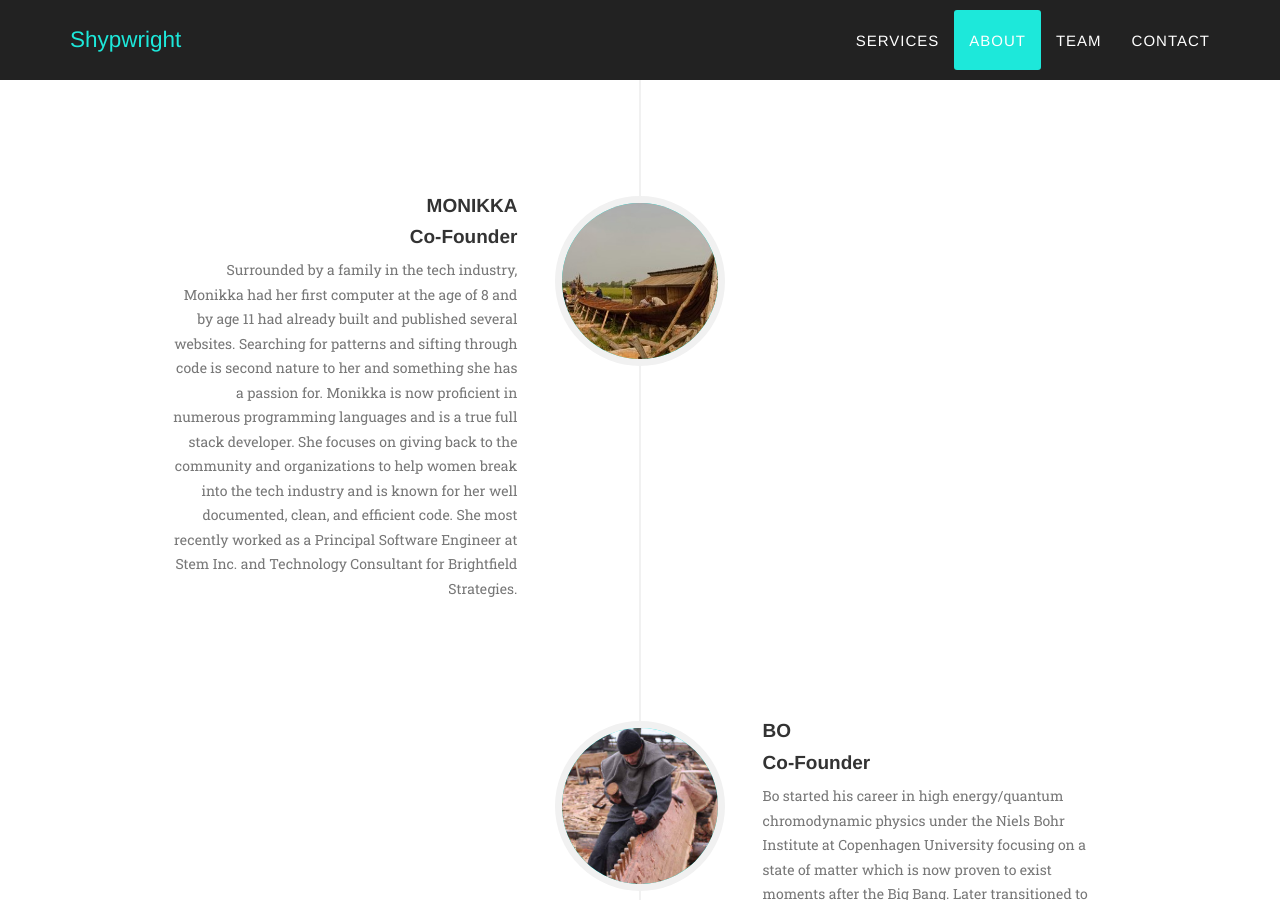
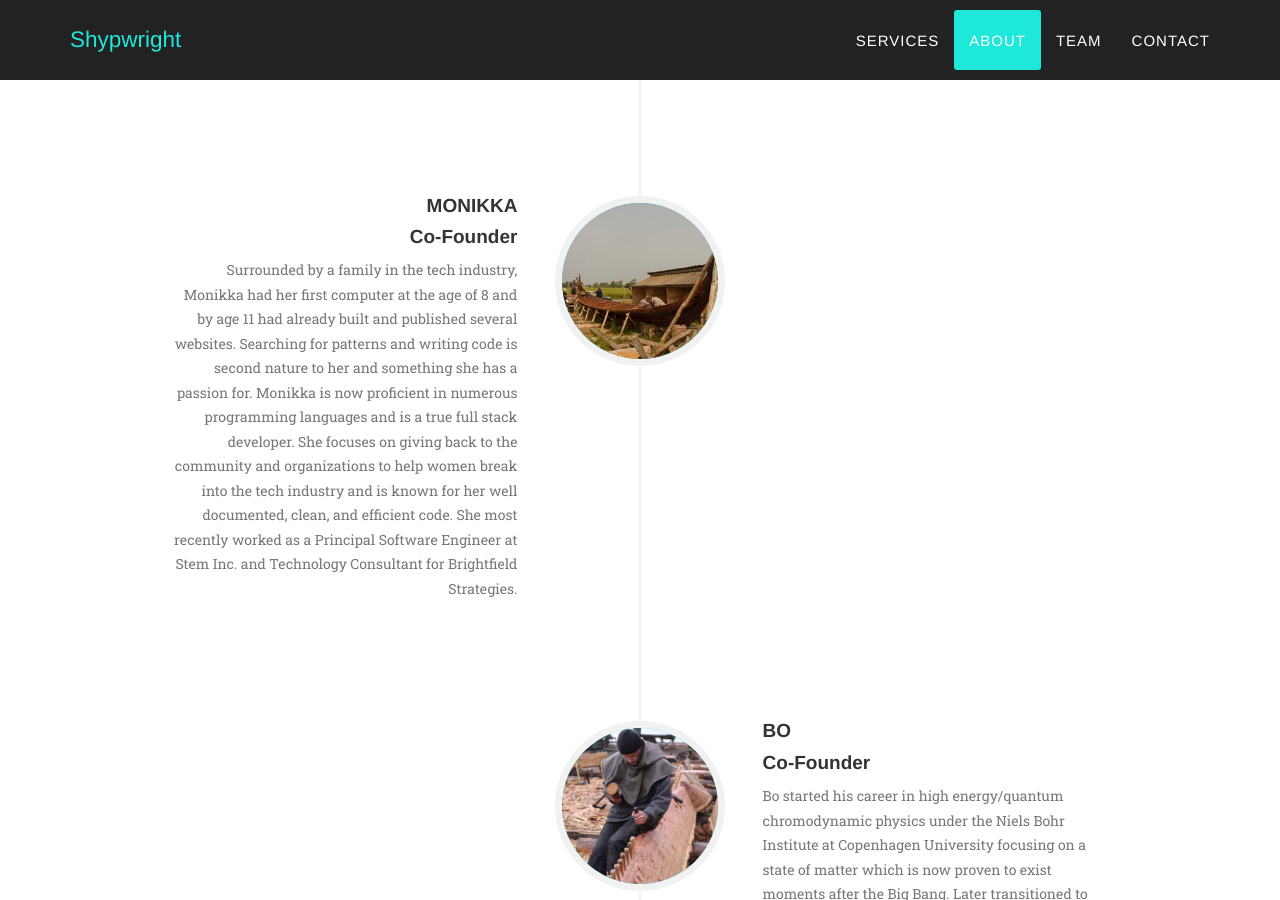
Before and after one commit to shypwrights/shypwright.github.io, a Jekyll site: the page built from index.html, in a window 1280 px wide and 900 px high, scrolled down 3153 px. Built offline with Jekyll 4.4.1, drawn with Linux system fonts in a browser that asks for light colours; some web fonts are replaced.

Commit message:
update bio again

```diff
--- a/_includes/about.html
+++ b/_includes/about.html
@@ -48,7 +48,7 @@
                                     <h4 class="subheading">Co-Founder</h4>
                                 </div>
                                 <div class="timeline-body">
-                                    <p class="text-muted">Surrounded by a family in the tech industry, Monikka had her first computer at the age of 8 and by age 11 had already built and published several websites. Searching for patterns and sifting through code is second nature to her and something she has a passion for. Monikka is now proficient in numerous programming languages and is a true full stack developer. She focuses on giving back to the community and organizations to help women break into the tech industry and is known for her well documented, clean, and efficient code. She most recently worked as a Principal Software Engineer at Stem Inc. and Technology Consultant for Brightfield Strategies.
+                                    <p class="text-muted">Surrounded by a family in the tech industry, Monikka had her first computer at the age of 8 and by age 11 had already built and published several websites. Searching for patterns and writing code is second nature to her and something she has a passion for. Monikka is now proficient in numerous programming languages and is a true full stack developer. She focuses on giving back to the community and organizations to help women break into the tech industry and is known for her well documented, clean, and efficient code. She most recently worked as a Principal Software Engineer at Stem Inc. and Technology Consultant for Brightfield Strategies.
                                     </p>
                                 </div>
                             </div>
```
